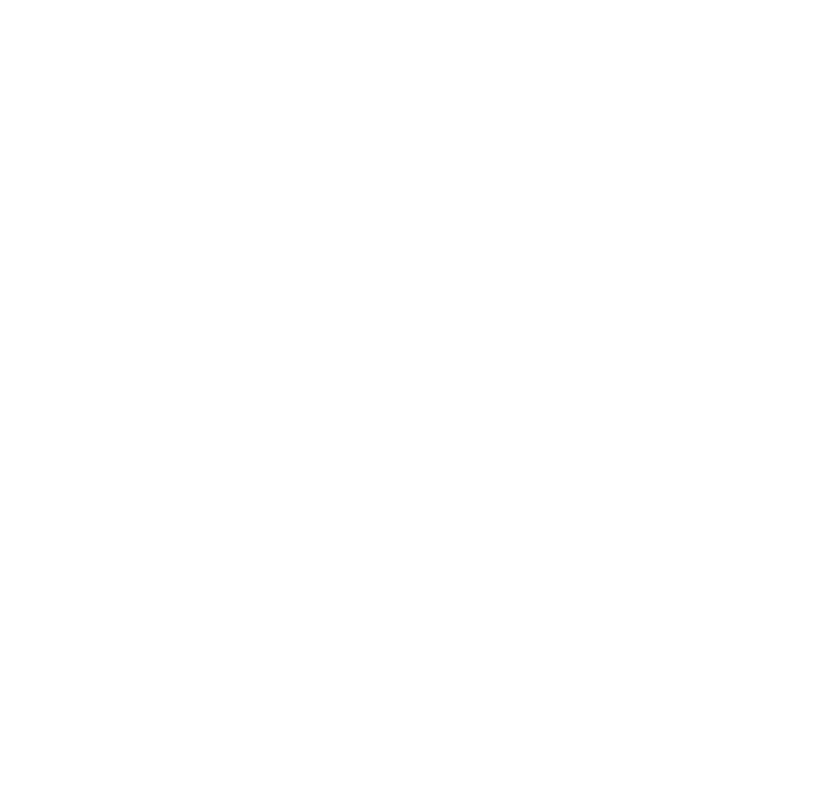
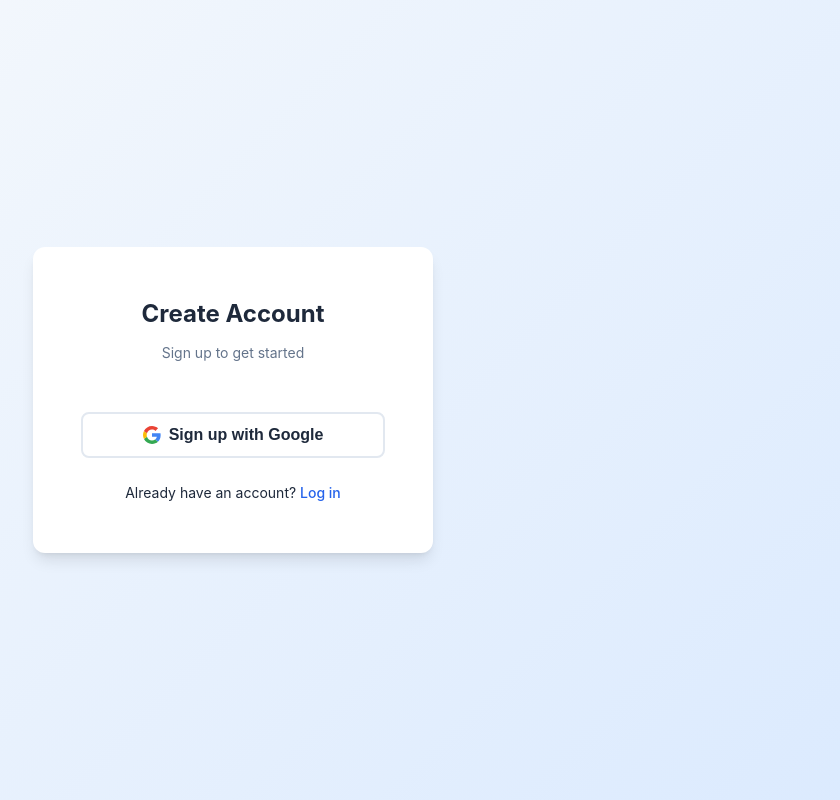
Before and after one commit to Haifishbro209/FlaskFast, a Flask app: page /register in a window 1280 px wide. Before the commit the part shown is empty. Shown: the whole page, without its empty margins (407-1247 px from the left). Run offline with Flask 3, Linux system fonts and the light colour scheme.

Commit message:
UI of auth screens

```diff
--- a/static/css/auth.css
+++ b/static/css/auth.css
@@ -0,0 +1,114 @@
+/* Simplified CSS variables */
+:root {
+  --primary-color: #2563eb;
+  --primary-light: #dbeafe;
+  --text-primary: #1e293b;
+  --text-secondary: #64748b;
+  --bg-primary: #ffffff;
+  --bg-secondary: #f8fafc;
+  --border-color: #e2e8f0;
+}
+
+/* Reset and base styles */
+* {
+  margin: 0;
+  padding: 0;
+  box-sizing: border-box;
+}
+
+body {
+  font-family: -apple-system, BlinkMacSystemFont, 'Segoe UI', 'Roboto', 'Oxygen', 'Ubuntu', 'Cantarell', sans-serif;
+  line-height: 1.6;
+  color: var(--text-primary);
+  background: linear-gradient(135deg, var(--bg-secondary) 0%, var(--primary-light) 100%);
+  min-height: 100vh;
+  display: flex;
+  align-items: center;
+  justify-content: center;
+  padding: 1rem;
+}
+
+/* Main container */
+.auth-container {
+  background: var(--bg-primary);
+  border-radius: 0.75rem;
+  box-shadow: 0 10px 15px -3px rgb(0 0 0 / 0.1), 0 4px 6px -4px rgb(0 0 0 / 0.1);
+  padding: 3rem;
+  width: 100%;
+  max-width: 400px;
+}
+
+/* Header */
+.auth-header {
+  text-align: center;
+  margin-bottom: 3rem;
+}
+
+.auth-title {
+  font-size: 1.5rem;
+  font-weight: 700;
+  color: var(--text-primary);
+  margin-bottom: 0.5rem;
+}
+
+.auth-subtitle {
+  font-size: 0.875rem;
+  color: var(--text-secondary);
+}
+
+/* Button styles */
+.btn-google {
+  width: 100%;
+  padding: 0.75rem 1rem;
+  border: 2px solid var(--border-color);
+  border-radius: 0.5rem;
+  font-size: 1rem;
+  font-weight: 600;
+  cursor: pointer;
+  transition: all 0.2s ease;
+  display: flex;
+  align-items: center;
+  justify-content: center;
+  gap: 0.5rem;
+  background: var(--bg-primary);
+  color: var(--text-primary);
+  min-height: 44px;
+}
+
+.btn-google:hover {
+  background: var(--bg-secondary);
+  box-shadow: 0 4px 6px -1px rgb(0 0 0 / 0.1);
+  transform: translateY(-1px);
+}
+
+.btn-google svg {
+  flex-shrink: 0;
+}
+
+/* Links */
+.auth-link {
+  text-align: center;
+  margin-top: 1.5rem;
+  font-size: 0.875rem;
+}
+
+.auth-link a {
+  color: var(--primary-color);
+  text-decoration: none;
+  font-weight: 500;
+}
+
+.auth-link a:hover {
+  text-decoration: underline;
+}
+
+/* Responsive design */
+@media (max-width: 480px) {
+  .auth-container {
+    padding: 1.5rem;
+  }
+
+  .auth-title {
+    font-size: 1.25rem;
+  }
+}
--- a/templates/register.html
+++ b/templates/register.html
@@ -7,6 +7,30 @@
     <link rel="stylesheet" href="{{url_for('static', filename='css/auth.css')}}">
 </head>
 <body>
+    <div class="auth-container">
+        <!-- Header -->
+        <div class="auth-header">
+            <h1 class="auth-title">Create Account</h1>
+            <p class="auth-subtitle">Sign up to get started</p>
+        </div>
+
+        <!-- Google Sign Up Button -->
+        <button type="button" class="btn btn-google" id="googleSignUpBtn">
+            <svg width="18" height="18" viewBox="0 0 18 18" xmlns="http://www.w3.org/2000/svg">
+                <path d="M17.64 9.20455C17.64 8.56636 17.5836 7.95273 17.48 7.36364H9V10.845H13.844C13.635 11.97 13.0009 12.9227 12.0477 13.5618L14.9564 15.8195C16.6582 14.2527 17.64 11.9455 17.64 9.20455Z" fill="#4285F4"/>
+                <path d="M9 18C11.43 18 13.4673 17.1941 14.9564 15.8195L12.0477 13.5618C11.2418 14.1013 10.2109 14.4204 9 14.4204C6.65591 14.4204 4.67182 12.8373 3.96409 10.71L0.957275 13.0418C2.43818 15.9832 5.48182 18 9 18Z" fill="#34A853"/>
+                <path d="M3.96409 10.71C3.78409 10.17 3.68182 9.59318 3.68182 9C3.68182 8.40682 3.78409 7.83 3.96409 7.29L0.957275 4.95818C0.347727 6.17318 0 7.54773 0 9C0 10.4523 0.347727 11.8268 0.957275 13.0418L3.96409 10.71Z" fill="#FBBC05"/>
+                <path d="M9 3.57955C10.3214 3.57955 11.5077 4.03364 12.4405 4.92545L15.0218 2.34409C13.4632 0.891818 11.4259 0 9 0C5.48182 0 2.43818 2.01682 0.957275 4.95818L3.96409 7.29C4.67182 5.16273 6.65591 3.57955 9 3.57955Z" fill="#EA4335"/>
+            </svg>
+            Sign up with Google
+        </button>
+
+        <!-- Link to Login -->
+        <div class="auth-link">
+            Already have an account? <a href="/login">Log in</a>
+        </div>
+    </div>
+
     <script src="{{url_for('static', filename='js/register.js')}}"></script>
 </body>
 </html>
```
Also changed, not shown: templates/login.html (+24 -5 lines).
